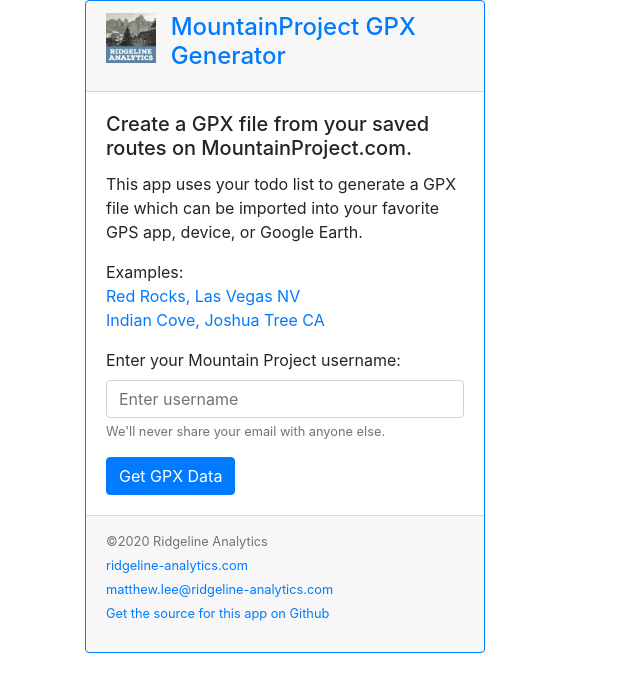
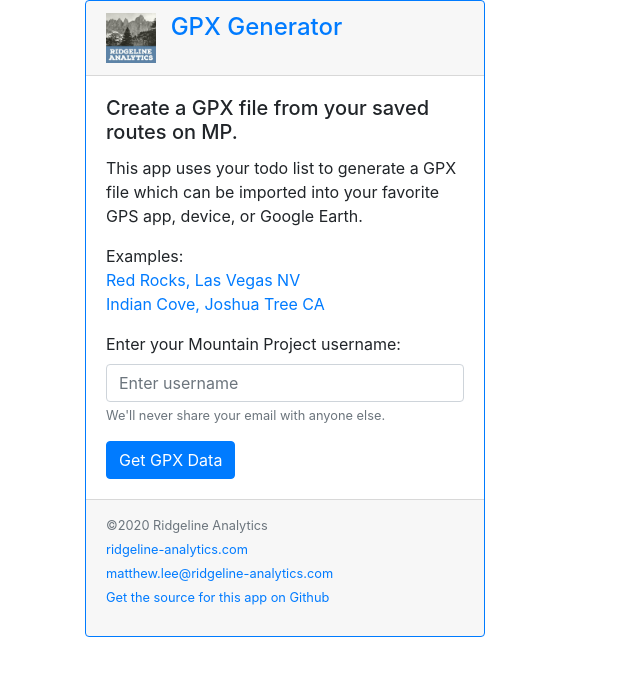
Before and after one commit to Matthew-P-Lee/MP-GPX, a Flask app: template templates/main.html in a window 1280 px wide. Shown: the top 692 px of the page, without its empty margins (0-640 px from the left). Run offline with Flask 2, Linux system fonts and the light colour scheme; the template is opened without the code that fills it, so the values that code supplies are empty; some libraries are stand-ins or nearby versions.

Commit message:
message edits

```diff
--- a/application.py
+++ b/application.py
@@ -23,8 +23,8 @@ CACHE_CLIENT_ENDPOINT = 'gpx-cache.r6bmze.cfg.use2.cache.amazonaws.com'
 CACHE_PORT = 11211
 CACHE_EXPIRE = 10800
 
-MSG_API_EXCEEDED = 'The MountainProject API limit has been reached. Try again later.'
-MSG_PROFILE_NOT_FOUND = 'MountainProject Profile not found.'
+MSG_API_EXCEEDED = 'The API limit has been reached. Try again later.'
+MSG_PROFILE_NOT_FOUND = 'Profile not found.'
 MSG_404 = 'Page not found.'
 MSG_500 = 'Well that didn\'t seem to work.'
 MSG_INVALID_API_URL = 'The API call failed.'
--- a/templates/main.html
+++ b/templates/main.html
@@ -5,7 +5,7 @@
 
   <title>GPX Generator by Ridgeline Analytics</title>
 
-  <meta name="description" content="MP Todo GPX Generator lets you generate a GPX file from your todo list on Mountain Project." />
+  <meta name="description" content="MP Todo GPX Generator lets you generate a GPX file from your todo list." />
   <meta name="author" content="Matthew Lee">
   <meta name="viewport" content="width=device-width, initial-scale=1, shrink-to-fit=no">
   <link href="{{ url_for('static', filename='bootstrap.min.css') }}" rel="stylesheet">
@@ -28,7 +28,7 @@
 					<a href= "/"><img width="50px" src="{{url_for('static',filename='ridgeline-logo.png')}}" /></a>
 				</div>
 				<div class="col">
-					<a href="/"><h4>MountainProject GPX Generator</h4></a>
+					<a href="/"><h4>GPX Generator</h4></a>
 				</div>
 			</div>
 		</div>
@@ -86,7 +86,7 @@
 		{% else %}
 
 		<h5 class="card-title">
-		Create a GPX file from your saved routes on MountainProject.com.
+		Create a GPX file from your saved routes on MP.
 		</h5>
 
 		<p class="card-text">
```
